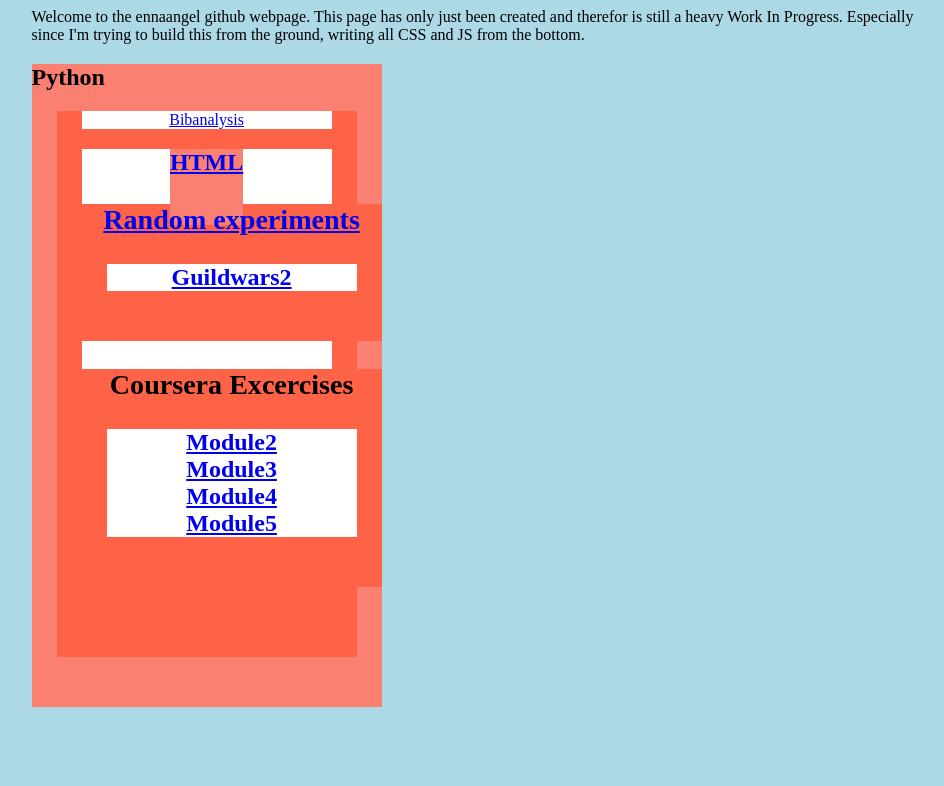
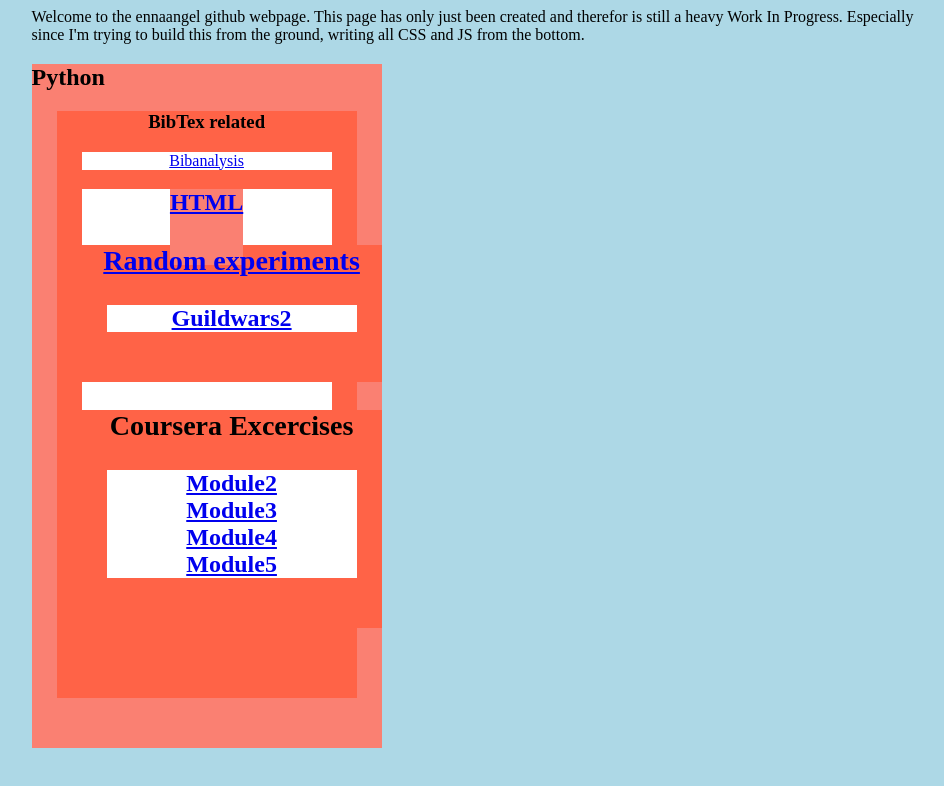
Before and after one commit to ennaangel/cors_html, a plain HTML site: page index.html in a window 1280 px wide. Shown: the whole page, without its empty margins (166-1110 px from the left). Drawn offline with Linux system fonts and the light colour scheme.

Commit message:
Update index.html

```diff
--- a/index.html
+++ b/index.html
@@ -15,7 +15,7 @@
     <section class="right">
         <h2> Python </h2>
         <section class="subsec">
-            <h3></h3>
+            <h3>BibTex related</h3>
             <div class="btn"><a href="https://raw.githubusercontent.com/ennaangel/cors_html/gh-pages/Python/bibanalysis.py" >Bibanalysis</a></div>
             <div class="btn"><a href="https://raw.githubusercontent.com/ennaangel/cors_html/gh-pages/Python/goodreads.py >Goodreads to bibtex</a></div>
         </section>
```
